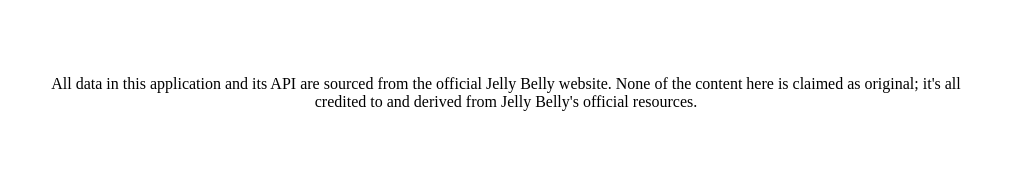
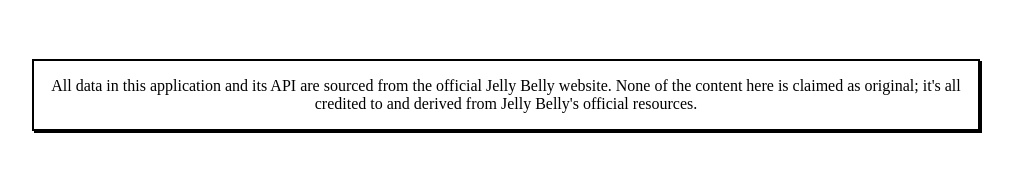
Before and after one commit to kellysdev/jelly-belly, a React (Create React App) app: page / in a window 1280 px wide. Shown: the part 537-708 px from the top of the page, without its empty margins (134-1147 px from the left). Built offline with nearby package versions, Linux system fonts and the light colour scheme.

Commit message:
Make box-shadow it's own class and apply to random button and disclaimer.

```diff
--- a/src/App.css
+++ b/src/App.css
@@ -15,7 +15,7 @@
   padding: 10px;
   border-radius: 10px;
   background-color: #ffc2d1;
-  box-shadow: 2px 2px 0px 0px #000;
+
 }
 
 .bean-list {
@@ -24,3 +24,11 @@
   justify-content: space-around;
   padding: 50px;
 }
+
+.disclaimer {
+  border: 2px solid #000;
+}
+
+.box-shadow {
+  box-shadow: 2px 2px 0px 0px #000;
+}
--- a/src/App.js
+++ b/src/App.js
@@ -57,7 +57,7 @@
           <h2 className="lobster">or</h2>
 
           <button
-            className="randomButton"
+            className="randomButton box-shadow"
             onClick={getRandomBean}
           >
             Find a Random Jelly Bean
@@ -82,7 +82,7 @@
         }
       </div>
 
-      <footer className="disclaimer">
+      <footer className="disclaimer box-shadow">
         <p>
           All data in this application and its API are sourced from the official Jelly Belly website. None of the content here is claimed as original; it's all credited to and derived from Jelly Belly's official resources.
         </p>
```
